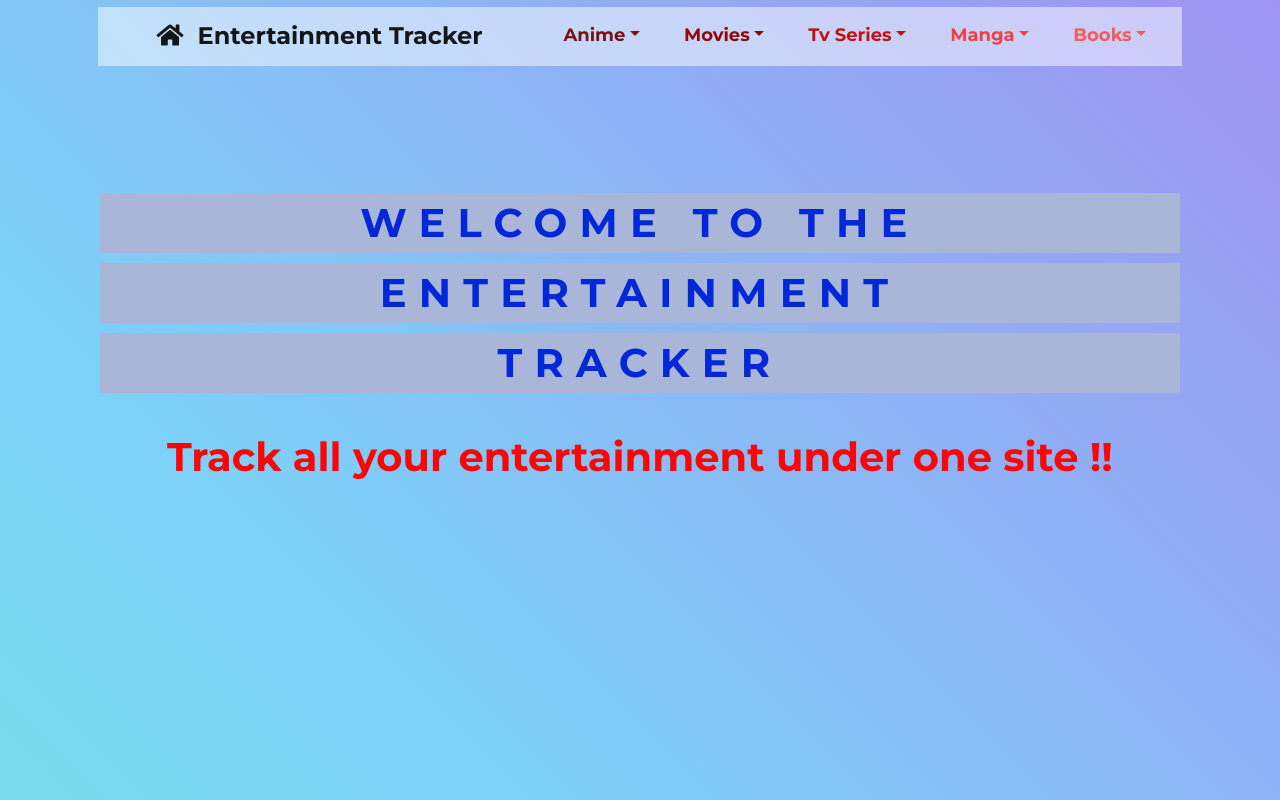
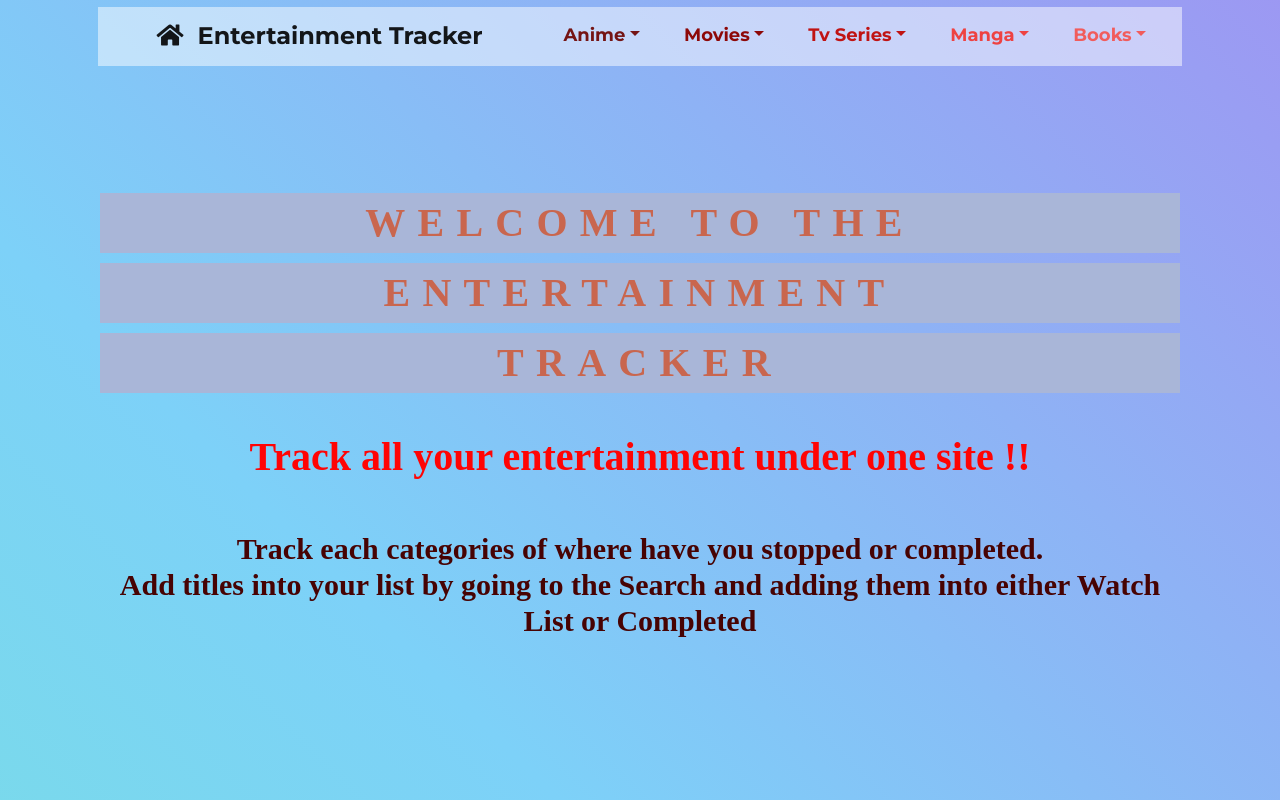
Before and after one commit to jadensiow/Multi-Entertainment-Tracking-Web, a React (Create React App) app: page / in a window 1280 px wide. Built offline with nearby package versions, Linux system fonts and the light colour scheme.

Commit message:
minor changes to text

```diff
--- a/src/screens/FirstPage.js
+++ b/src/screens/FirstPage.js
@@ -9,6 +9,12 @@ export const FirstPage = () => {
       <span class="text3">Tracker</span>
 
       <h1 class="text4">Track all your entertainment under one site !!</h1>
+      <h3 class="text5">
+        {" "}
+        Track each categories of where have you stopped or completed. <br></br>
+        Add titles into your list by going to the Search and adding them into
+        either Watch List or Completed
+      </h3>
     </div>
   );
 };
--- a/src/styles/firstpage.css
+++ b/src/styles/firstpage.css
@@ -9,9 +9,11 @@
   width: 100%;
   margin-top: 150px;
 
-  color: rgb(0, 47, 255);
+  color: rgb(238, 121, 92);
   font-size: 40px;
   font-weight: 700;
+  font-family: "Trocchi";
+
   letter-spacing: 8px;
   margin-bottom: 20px;
   background: rgb(169, 182, 216);
@@ -24,13 +26,17 @@
   text-align: center;
   position: absolute;
   top: 50%;
+
+  font-family: "Trocchi";
+
   left: 50%;
   transform: translate(-50%, -50%);
   width: 100%;
   margin-top: 50px;
 
-  color: rgb(0, 47, 255);
+  color: rgb(238, 121, 92);
   font-size: 40px;
+
   font-weight: 700;
   letter-spacing: 8px;
   margin-bottom: 20px;
@@ -44,12 +50,14 @@
   text-align: center;
   position: absolute;
   top: 50%;
+  font-family: "Trocchi";
+
   left: 50%;
   transform: translate(-50%, -50%);
   width: 100%;
   margin-top: 50px;
 
-  color: rgb(0, 47, 255);
+  color: rgb(238, 121, 92);
   font-size: 40px;
   font-weight: 700;
   letter-spacing: 8px;
@@ -61,7 +69,19 @@
 .text4 {
   display: block;
   font-size: 40px;
+  font-family: "Trocchi";
   color: #ff0404;
+  text-align: center;
+  margin-top: 50px;
+  font-weight: bolder;
+}
+
+.text5 {
+  display: block;
+  font-size: 30px;
+  color: #470303;
+  font-family: "Trocchi";
+
   text-align: center;
   margin-top: 50px;
   font-weight: bolder;
```
